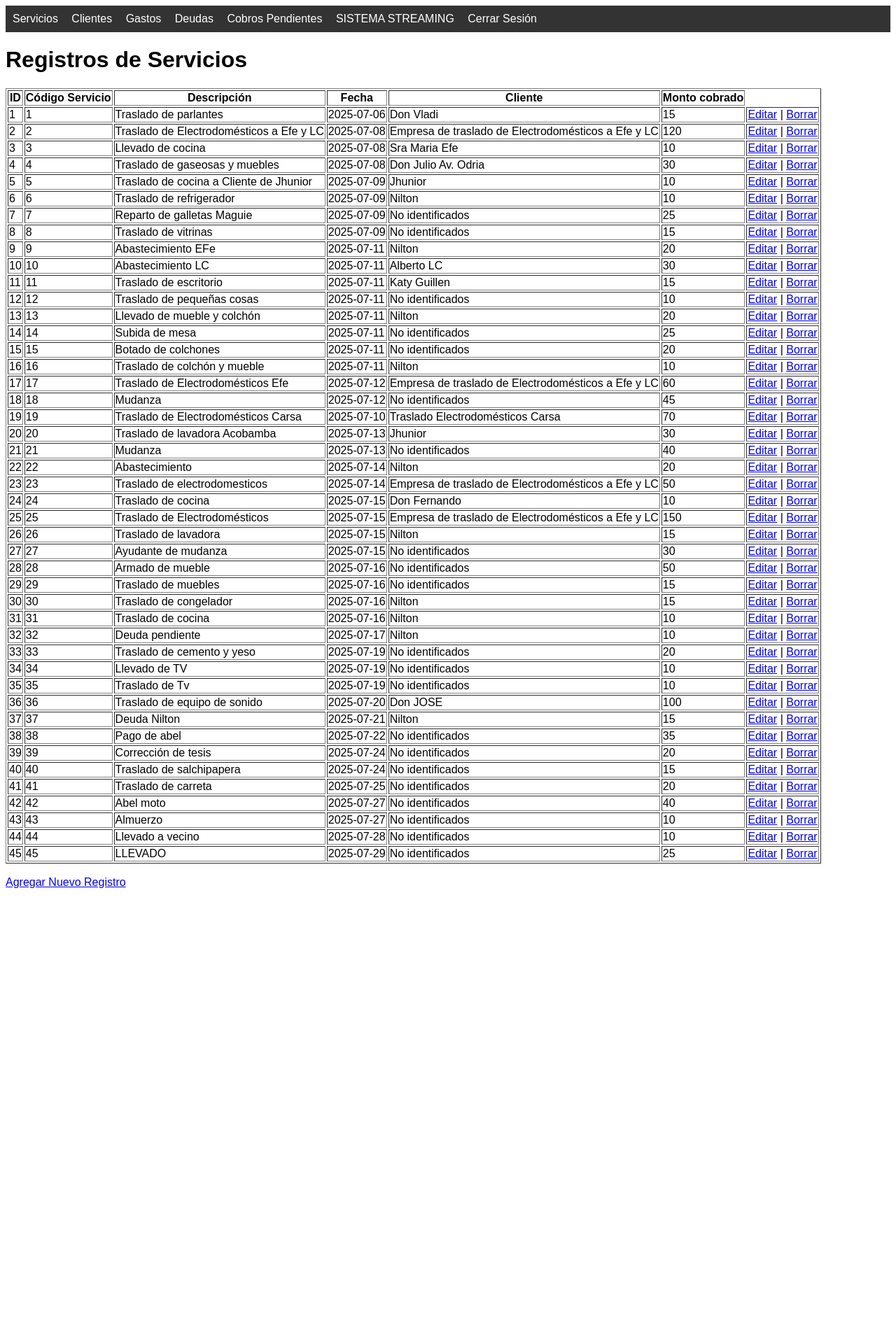
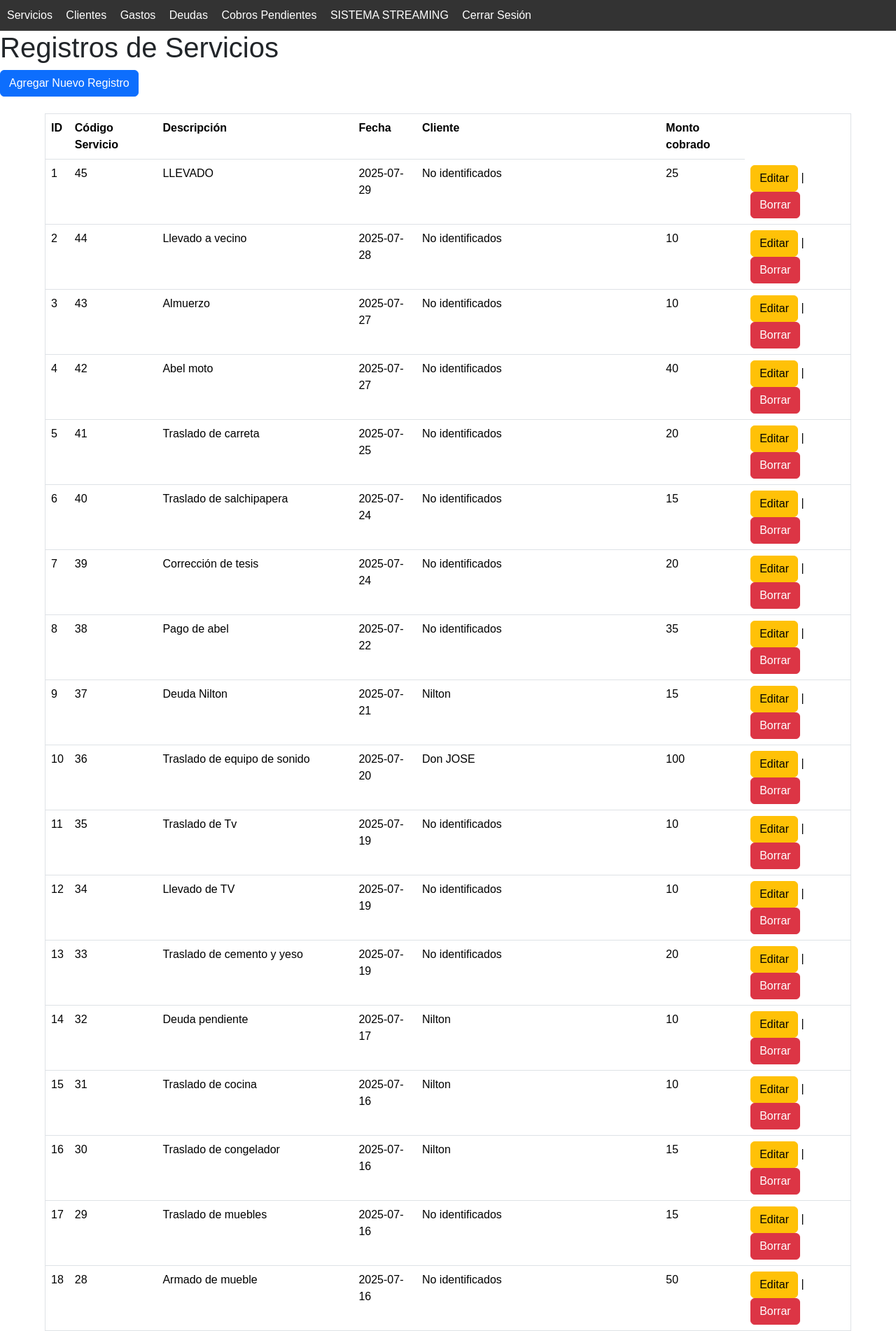
Before and after one commit to Fredy2201/RepositorioFredPython, a Flask app: page /tregistrosservicios in a window 1280 px wide. Shown: the top 1902 px of the page at 70% size. Before the commit the page ends 1269 px from the top, so only its background shows below. Run offline with Flask 3, Linux system fonts and the light colour scheme; a user stored in the database is signed in; data comes from the database, SQL or seed files in the repository; both versions use the stored data as it was after the commit.

Commit message:
Agregando mas stilos

```diff
--- a/flask_app.py
+++ b/flask_app.py
@@ -660,7 +660,7 @@ def tregistrosservicios():
     c = conn.cursor()
     c.execute("""SELECT cod_ser,des_ser,fec_ser,clientes.nom_cli,servicios.monto
               FROM servicios,clientes
-              WHERE cond_ser=1 and servicios.cod_cli=clientes.cod_cli""")
+              WHERE cond_ser=1 and servicios.cod_cli=clientes.cod_cli ORDER BY cod_ser DESC""")
     datos = c.fetchall()
     conn.close()
     return render_template("tregistros_servicios.html", registros=datos)
--- a/templates/tregistros_servicios.html
+++ b/templates/tregistros_servicios.html
@@ -2,7 +2,10 @@
 <html>
 <head>
     <title>Registros Guardados de Servicios</title>
-
+    <meta name="viewport" content="width=device-width, initial-scale=1.0">
+    <meta charset="UTF-8">
+    <link href="https://cdn.jsdelivr.net/npm/bootstrap@5.3.7/dist/css/bootstrap.min.css" rel="stylesheet" integrity="sha384-LN+7fdVzj6u52u30Kp6M/trliBMCMKTyK833zpbD+pXdCLuTusPj697FH4R/5mcr" crossorigin="anonymous">
+    <link rel="stylesheet" href="../static/style.css">
     <style>
         /* Estilos opcionales para que quede bonito */
         body {
@@ -21,11 +24,19 @@
             text-decoration: underline;
         }
         .contenido {
-            padding: 20px;
+            width: 100%;
+        }
+        .tabla{
+            margin: 0 auto;
+        }
+        .table{
+            width: 90%;
+            margin: 0 auto;
         }
     </style>
 </head>
 <body>
+
     <nav>
         <a href="/tregistrosservicios">Servicios</a>
         <a href="/tregistrosclientes">Clientes</a>
@@ -36,7 +47,9 @@
         <a href="/logout">Cerrar Sesión</a>
     </nav>
     <h1>Registros de Servicios</h1>
-    <table border="1">
+    <div class="contenido">
+        <a href="/tformservicios" class="btn btn-primary">Agregar Nuevo Registro</a>
+        <table border="1" class="table mt-4">
             <tr>
                 <th>ID</th>
                 <th>Código Servicio</th>
@@ -54,13 +67,14 @@
                 <td>{{ r[3] }}</td>
                 <td>{{ r[4] }}</td>
                 <td>
-                <a href="/teditarservicios/{{ r[0] }}">Editar</a> |
-                <a href="/tborrarservicios/{{ r[0] }}" onclick="return confirm('¿Estás seguro de borrar este registro?');">Borrar</a>
+                    <a href="/teditarservicios/{{ r[0] }}" class="btn btn-warning">Editar</a> |
+                    <a href="/tborrarservicios/{{ r[0] }}" class="btn btn-danger onclick="return confirm('¿Estás seguro de borrar este registro?');">Borrar</a>
                 </td>
             </tr>
             {% endfor %}
         </table>
+    </div>
     <br>
-    <a href="/tformservicios">Agregar Nuevo Registro</a>
+
 </body>
 </html>
```
Also changed, not shown: data.db, data1.db. Lines whose indentation alone changed are shown as unchanged.
